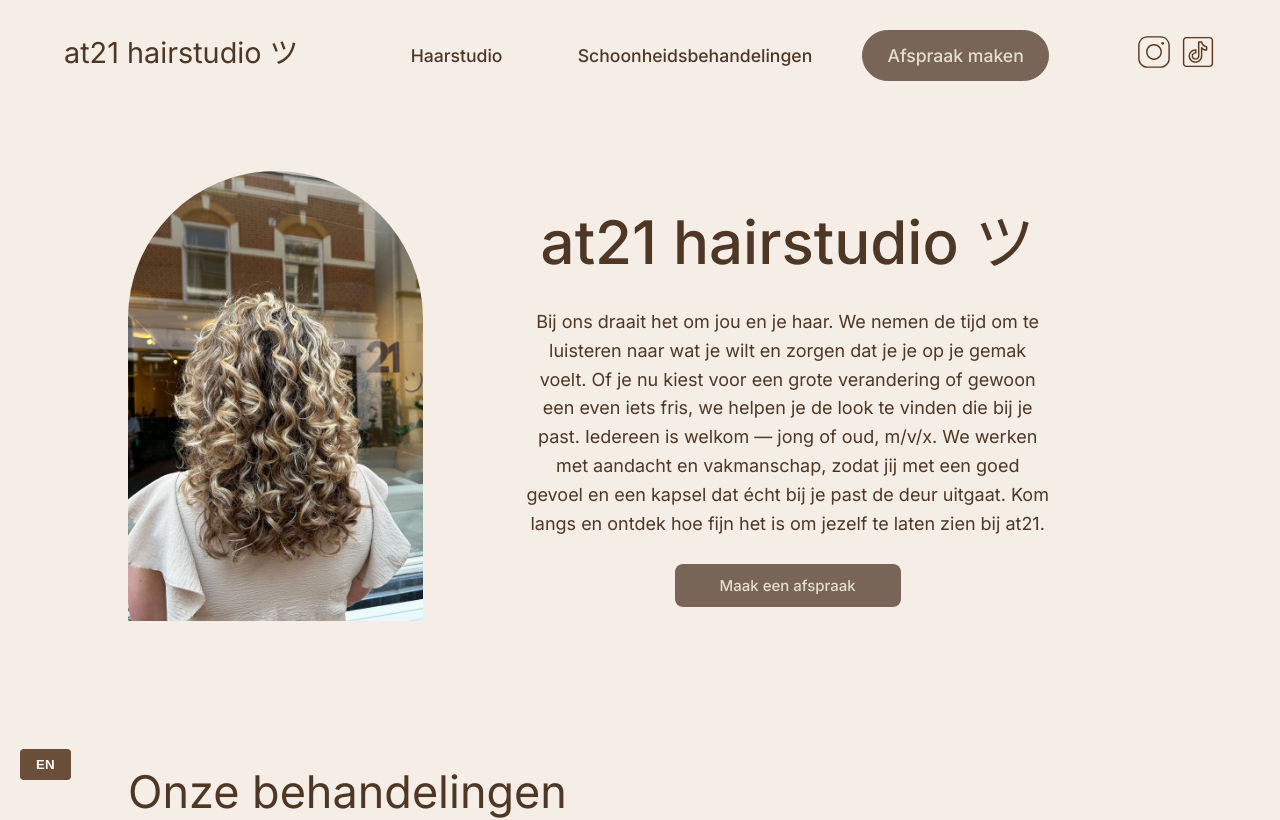
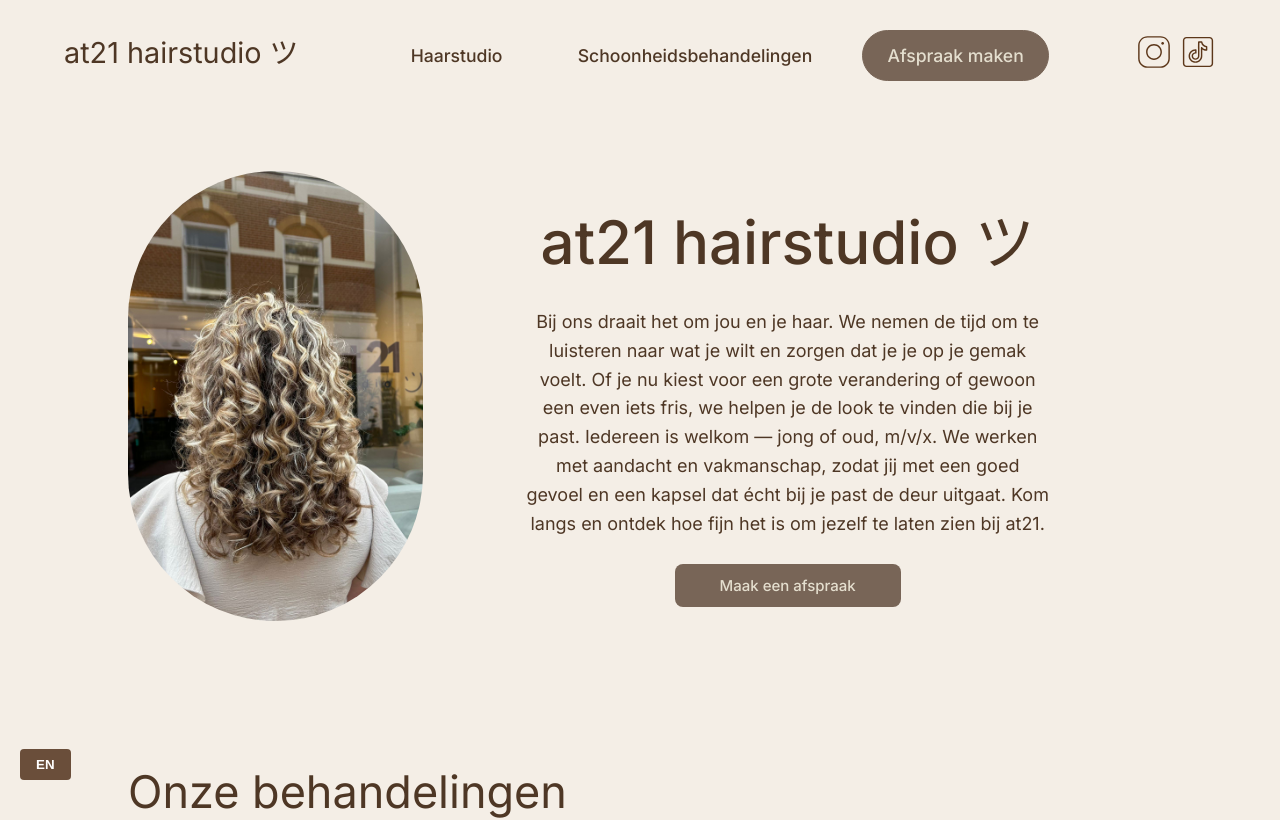
Before and after one commit to Zebcoh/At21-main, a Vue app: page / in a window 1280 px wide. Shown: the top 820 px of the page. Built offline with nearby package versions, Linux system fonts and the light colour scheme.

Commit message:
Update home.css

```diff
--- a/src/assets/home.css
+++ b/src/assets/home.css
@@ -91,8 +91,8 @@ p {
   border-width: 0px;
   border-top-left-radius: 200px;
   border-top-right-radius: 200px;
-  border-bottom-left-radius: 2px;
-  border-bottom-right-radius: 2px;
+  border-bottom-left-radius: 200px;
+  border-bottom-right-radius: 200px;
   object-fit: cover !important;
   width: 400px;
   height: 450px;
```
